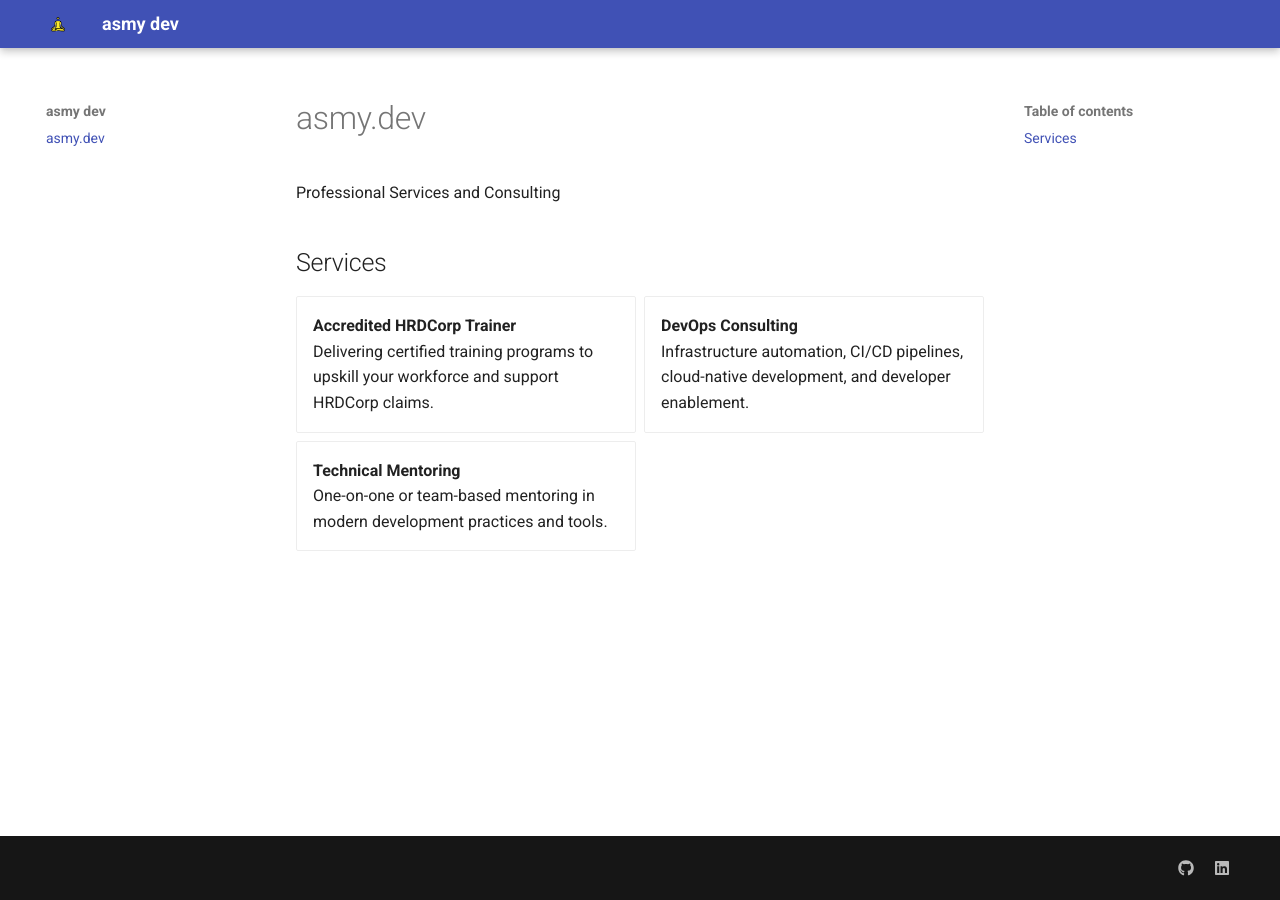
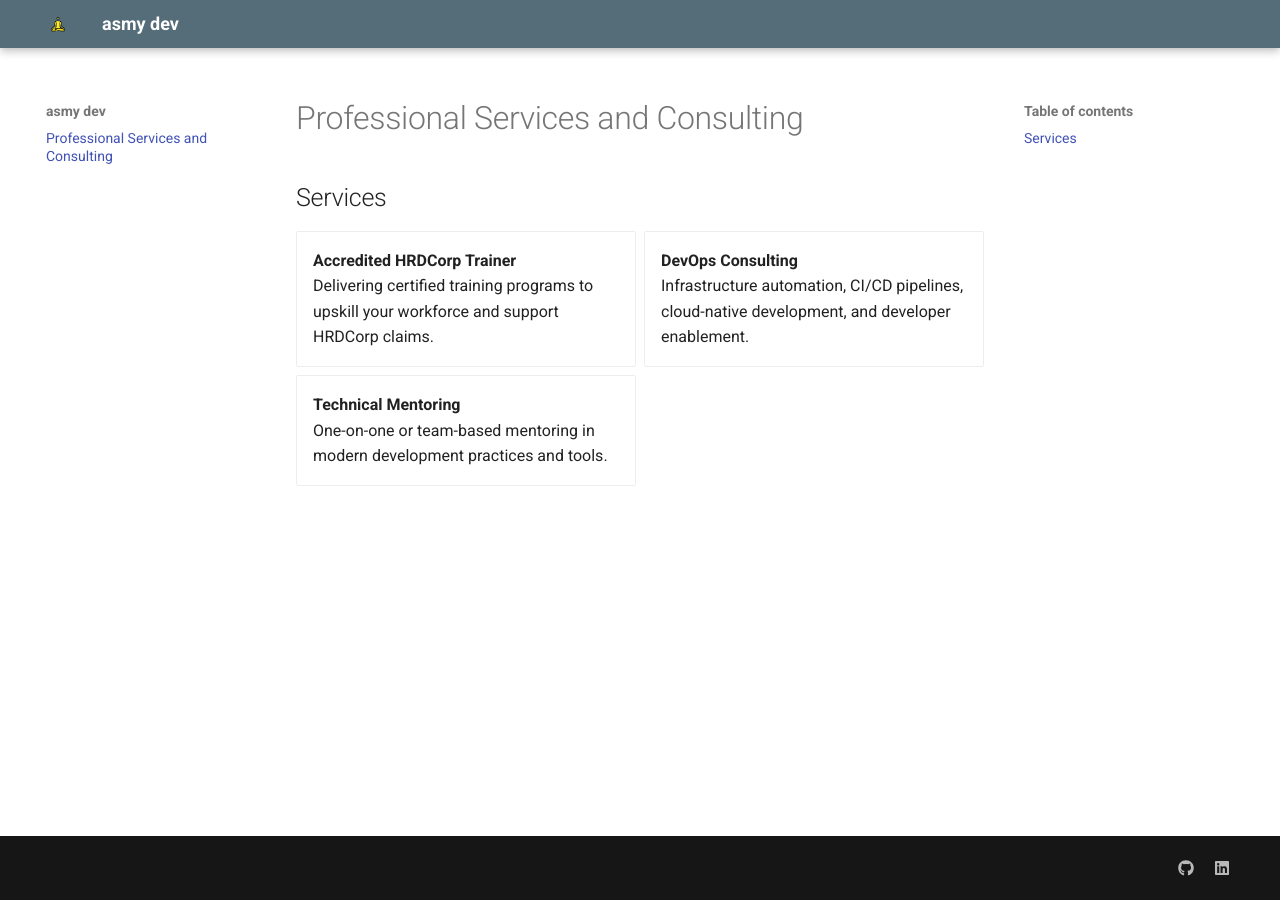
Before and after one commit to asmyio/altdev, an MkDocs documentation site: the page built from docs/index.md, in a window 1280 px wide. Built offline with MkDocs 1.6.1 and Material for MkDocs 9.7.7, drawn with Linux system fonts in a browser that asks for light colours.

Commit message:
feat: change color theme

```diff
--- a/docs/index.md
+++ b/docs/index.md
@@ -1,6 +1,4 @@
-# asmy.dev
-
-Professional Services and Consulting
+# Professional Services and Consulting
 
 ## Services
 
--- a/mkdocs.yml
+++ b/mkdocs.yml
@@ -5,6 +5,8 @@ theme:
   name: material
   favicon: images/favicon.png
   logo: assets/chill.png
+  palette:
+    primary: blue grey
   features:
     - header.autohide
     - navigation.footer
```
